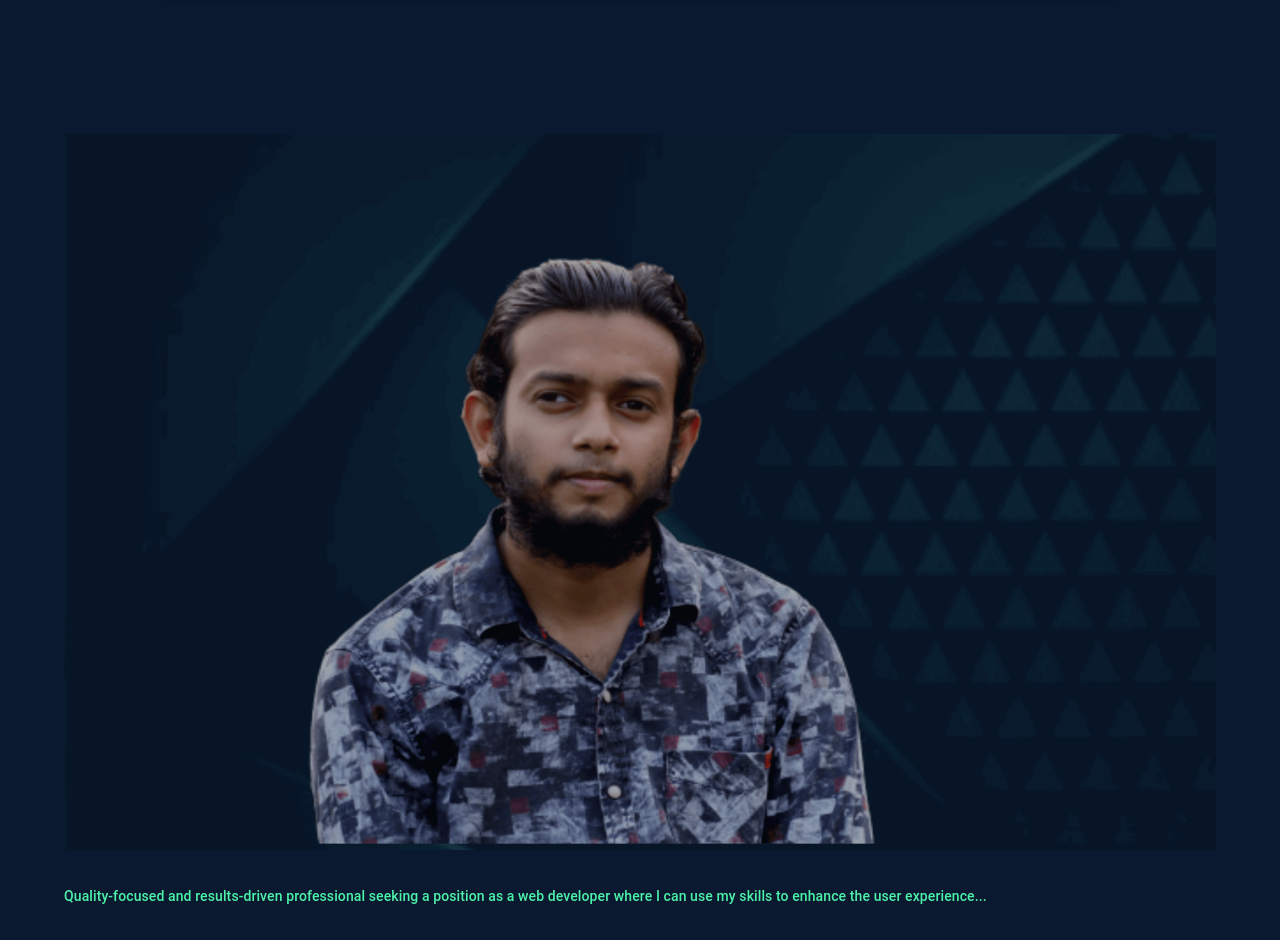
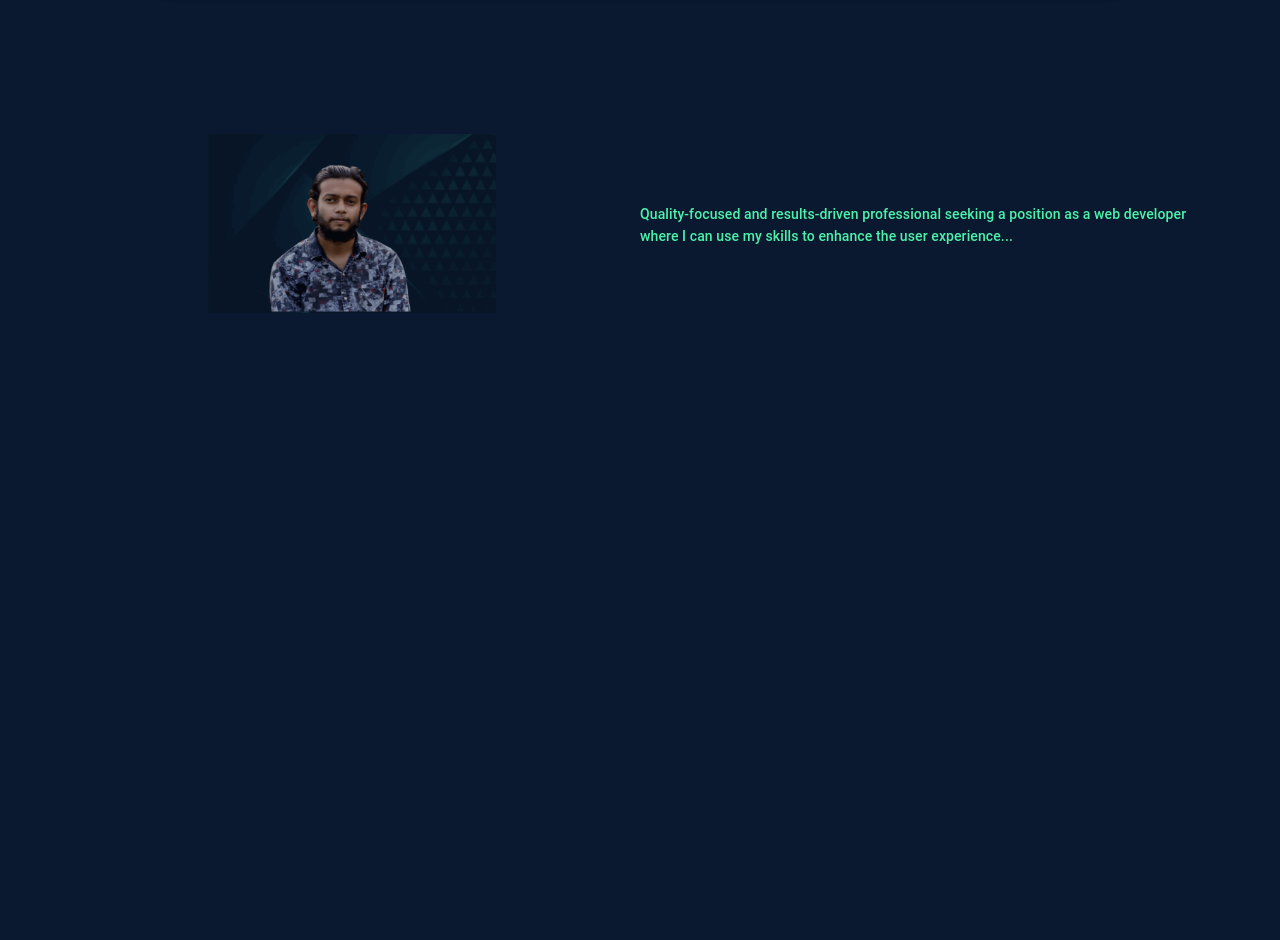
Before and after one commit to ano201/myPortfolio, a React (Create React App) app: page / in a window 1280 px wide. Shown: the part 2780-3720 px from the top of the page. After the commit the page ends 3097 px from the top, so only its background shows below. Built offline with nearby package versions, Linux system fonts and the light colour scheme.

Commit message:
footer img

```diff
--- a/src/Pages/Shared/Footer/Footer.js
+++ b/src/Pages/Shared/Footer/Footer.js
@@ -7,20 +7,22 @@ const Footer = () => {
     return (
         <Box sx={{ flexGrow: 1, mt: '10rem' }}>
             <Container>
-            <Grid>
-                <Grid sx={{ m: 'auto', weight: 1/4 }} >
-                    <img src={footerMe} />
+                <Grid container>
+                    <Grid xs={12} sm={12} md={8} lg={6} xl={6} sx={{ m: 'auto' }} >
+                        <Grid sx={{ m: 'auto', width: 1 / 2 }} >
+                            <img src={footerMe} alt="" />
                         </Grid>
                     </Grid>
-            <Grid>
+                    <Grid xs={12} sm={12} md={6} lg={6} xl={6} sx={{ m: 'auto' }} >
                         <Typography
                             variant="subtitle2"
                             component="div"
-                                sx={{ flexGrow: 1, textAlign: { xs: 'center', sm: 'center', md: 'left' }, my: { xs: '2rem', sm: '2rem' } }}
+                            sx={{ flexGrow: 1, textAlign: {xs: 'center', sm: 'center', lg: 'left', xl: 'left'}, my: { xs: '2rem', sm: '2rem' } }}
                             className='neon-text'
                         >
                             Quality-focused and results-driven professional seeking a position as a web developer where I can use my skills to enhance the user experience...
                         </Typography>
+                    </Grid>
                 </Grid>
             </Container>
         </Box>
```
Also changed, not shown: 1 other file (tests, documents, lock files or other folders). Lines whose indentation alone changed are shown as unchanged.
